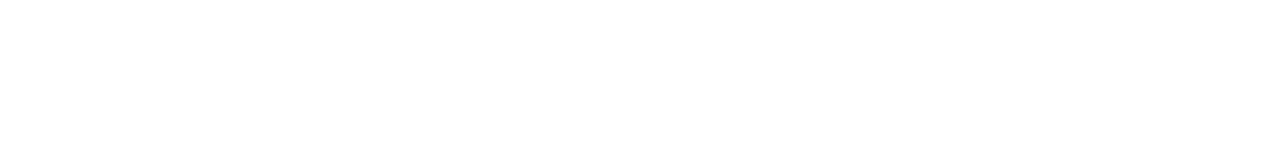
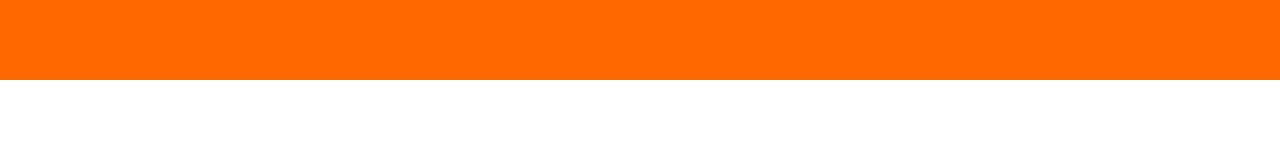
Before and after one commit to mauroluciano/html-css-boolando, a plain HTML site: page index.html in a window 1280 px wide. Drawn offline with Linux system fonts and the light colour scheme.

Commit message:
add header

```diff
--- a/css/style.css
+++ b/css/style.css
@@ -8,4 +8,11 @@
 
 .container{
     width: 1180px;
+    margin: 0 auto;
+    align-items: center;
 }
+
+header {
+    background-color:  #ff6900;
+    height: 80px;
+}
--- a/index.html
+++ b/index.html
@@ -1,11 +1,15 @@
 <!DOCTYPE html>
 <html lang="en">
 <head>
+    <link rel="stylesheet" href="/css/style.css">
     <meta charset="UTF-8">
     <meta name="viewport" content="width=device-width, initial-scale=1.0">
     <title>Boolando</title>
 </head>
 <body>
+    <header>
+        <div>        </div>
+    </header>
 
 </body>
 </html>
```
